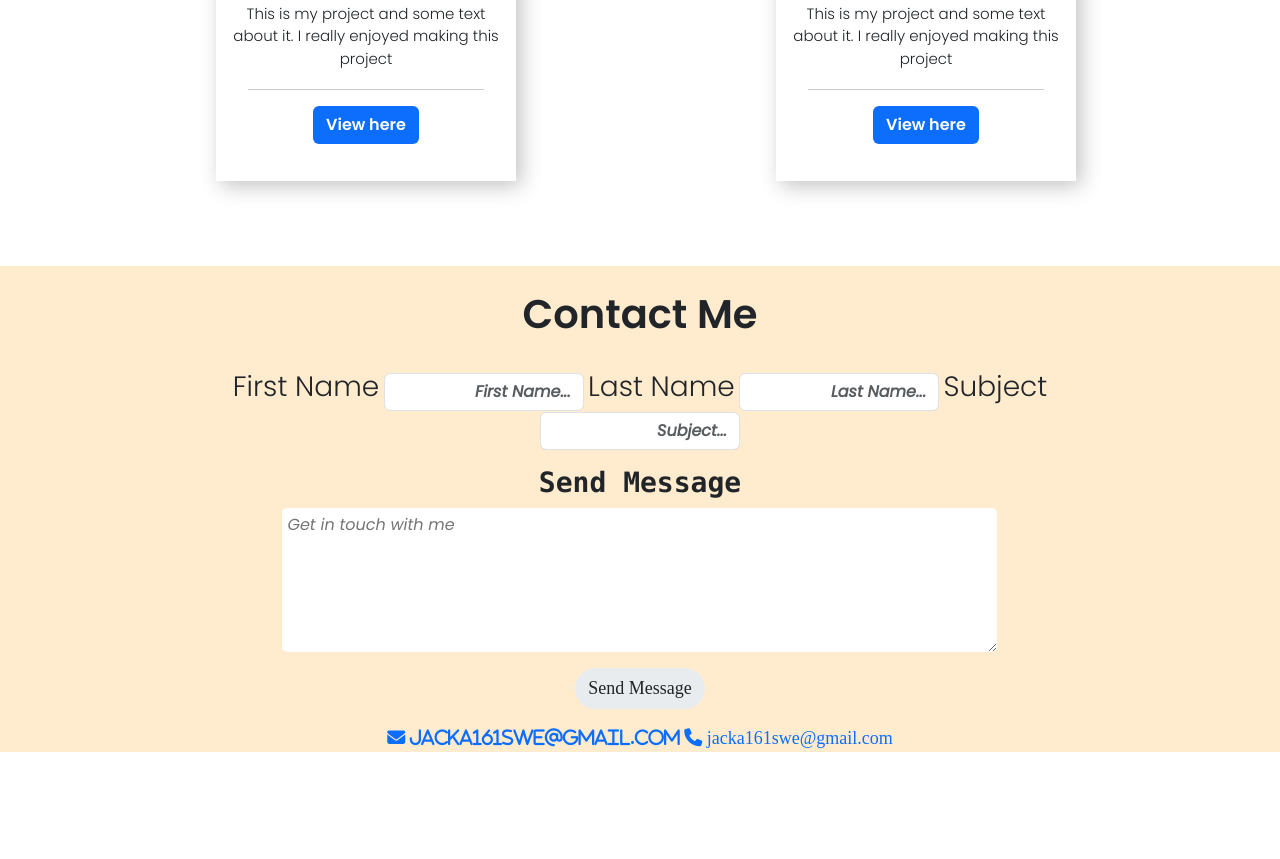
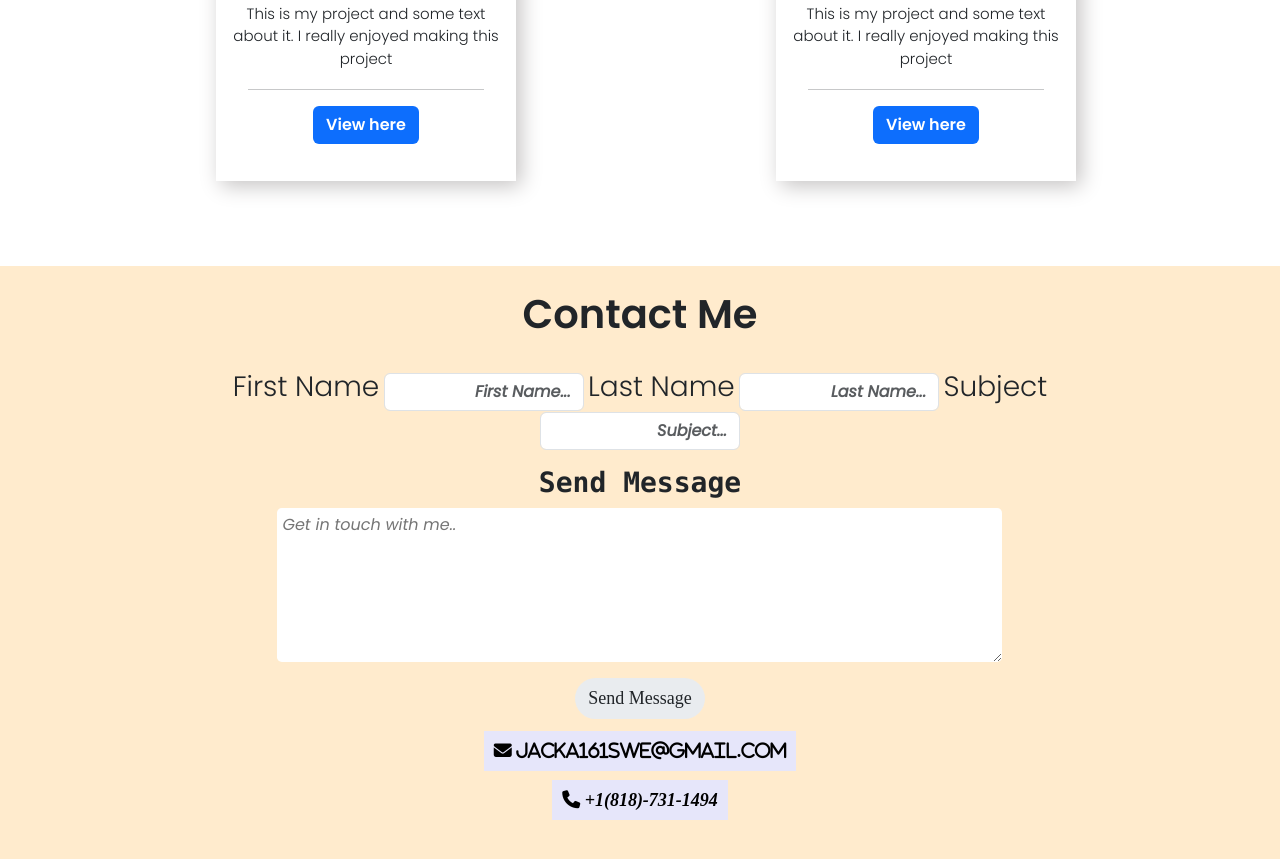
Before and after one commit to Hagop420/My_presentable_portfolio, a website: page html/index.html in a window 1280 px wide. Shown: the part 2158-3017 px from the top of the page. Before the commit the page ends 2910 px from the top, so only its background shows below. Drawn offline with nearby package versions, Linux system fonts and the light colour scheme.

Commit message:
attempt 2 new portfolio

```diff
--- a/css/style.css
+++ b/css/style.css
@@ -173,7 +173,6 @@ hr{
 hr{margin-left: 20px;margin-right: 20px;}
 
 footer{
-  /* height:500px; */
   background: blanchedalmond;
 }
 
@@ -189,14 +188,39 @@ footer textarea{
 
 }
 footer textarea::placeholder {
-  padding: 5px;
   font-weight:400;
   font-style: italic;
+}
+footer textarea{
+  padding:5px
 }
 footer a{
   font-family: 'Times New Roman', Times, serif !important;
   font-size: 18px !important;
 
+}
+footer .email,
+footer .mobile{
+  padding: 3px;
+  margin-bottom: 10px;
+  border-radius: .4rem;
+
+  margin-bottom: 20px;
+
+}
+
+footer .email a:hover,
+footer .mobile a:hover{
+  opacity: .8;
+  transition: opacity .5s ease-in-out, background .5s ease-in-out;
+}
+footer .email a,
+footer .mobile a{
+  color: #000;
+  background:lavender;
+  padding: 10px;
+  font-weight: 700;
+  font-style: italic;
 }
 
 @media(min-width:1024px){
--- a/html/index.html
+++ b/html/index.html
@@ -233,7 +233,7 @@
    <footer id="contact">
       <h2 class="text-center fs-1 p-4 fw-semibold">Contact Me</h2>
       <div class="row g-0 text-center">
-         <div class="col-11 m-auto col-md-8">
+         <div class="col-9 m-auto col-md-8">
             <form action="">
                <div class="form-group">
                   <label for="firstName">
@@ -255,29 +255,37 @@
                   <h3 class="fw-semibold font-monospace">Send Message</h3>
                </label>
                <textarea class="d-block m-auto" name="message" id="message" cols="50" rows="6"
-                  placeholder="Get in touch with me"></textarea>
-               <a target="_blank" class="btn btn-group bg-body-secondary rounded-pill m-3"
-                  href="mailto:jacka161swe@gmail.com?">
+                  placeholder="Get in touch with me.."></textarea>
+               <a target="_blank" class="btn btn-group bg-body-secondary rounded-pill m-3" onclick="sendEmail()">
                   Send Message
                </a>
-            </form>
-            <div class="">
-               <div>
-                  <a href="mailto:jacka161swe@gmail.com
-            ">
+
+
+               <div class="email m-auto mb-3">
+                  <a href="mailto:jacka161swe@gmail.com">
+
                      <i class="fa fa-envelope">
                         jacka161swe@gmail.com
                      </i>
+
+                  </a>
+               </div>
+
+         </div>
+
+         <div class="mobile mb-5">
             <a href="tel:18187311494
                         ">
                <i class="fa a fa-phone" aria-hidden="true"></i></i>
-                        jacka161swe@gmail.com
+               +1(818)-731-1494
                </i>
             </a>
+         </div>
+         </form>
 
 
-               </div>
-            </div>
+
+
       </div>
       </div>
    </footer>
@@ -312,6 +320,17 @@
    </script>
 
 
+   <script>
+      function sendEmail() {
+         var firstName = document.getElementById("firstName").value;
+         var lastName = document.getElementById("lastName").value;
+         var subject = document.getElementById("subject").value;
+         var message = document.getElementById("message").value;
+         var emailSubject = encodeURIComponent(subject);
+         var emailBody = firstName + " " + lastName + ",%0D%0A%0D%0A" + message;
+         window.open("mailto:jacka161swe@gmail.com?subject=" + emailSubject + "&body=" + emailBody);
+      }
+   </script>
 
 
 </body>
```
Lines whose indentation alone changed are shown as unchanged.
